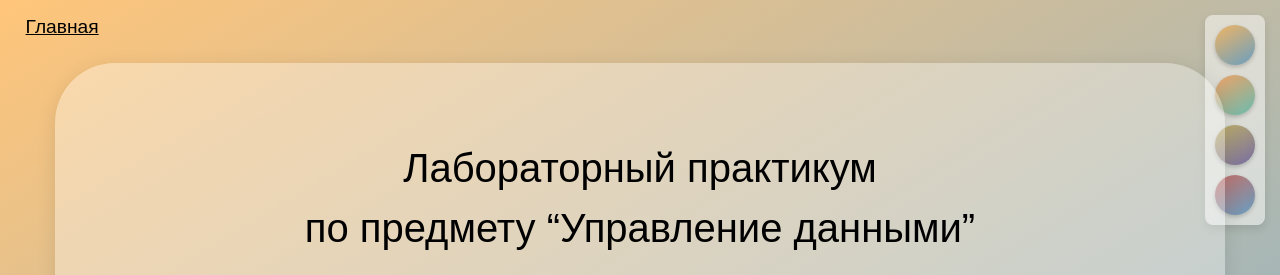
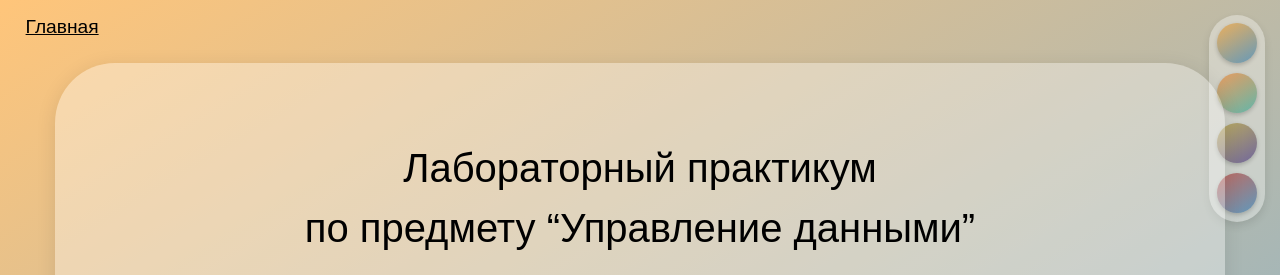
Before and after one commit to aleksgov/web_lab, a React (Create React App) app: page / in a window 1280 px wide. Both pictures are taken after a click on the button 1235 px from the left and 45 px from the top of the page. Shown: the top 275 px of the page. Built offline with nearby package versions, Linux system fonts and the light colour scheme.

Commit message:
refining the color menu

```diff
--- a/src/App.css
+++ b/src/App.css
@@ -19,22 +19,35 @@
 
 .color-buttons-container {
   position: absolute;
+  width: 40px;
   top: 15px;
   right: 15px;
   display: flex;
   flex-direction: column;
+  align-items: center;
   gap: 10px;
   z-index: 1;
-  background: rgba(255, 255, 255, 0.5);
-  padding: 10px;
-  border-radius: 8px;
+  background: rgba(255, 255, 255, 0.33);
+  padding: 8px;
+  border-radius: 30px;
   box-shadow: 0 4px 8px rgba(0, 0, 0, 0.1);
+  overflow: hidden;
+}
+
+.color-menu {
+  display: flex;
+  width: 100%;
+  flex-direction: column;
+  gap: 10px;
+  padding: 0 10px 1px 10px;
+  border-radius: 10px;
+  transition: max-height 0.3s ease;
 }
 
 .color-button {
   width: 40px;
   height: 40px;
-  border-radius: 50%;
+  border-radius: 30px;
   border: none;
   cursor: pointer;
   box-shadow: 0 2px 4px rgba(0, 0, 0, 0.2);
--- a/src/App.js
+++ b/src/App.js
@@ -14,7 +14,15 @@ function App() {
     const [labNumber, setLabNumber] = useState(null);
     const [activeVariant, setActiveVariant] = useState(1);
     const [variantsCount, setVariantsCount] = useState(30);
-    const [backgroundStyle, setBackgroundStyle] = useState();
+    const [backgroundStyle, setBackgroundStyle] = useState('');
+    const [selectedButtonIndex, setSelectedButtonIndex] = useState(0);
+    const [menuVisible, setMenuVisible] = useState(false);
+    const colors = [
+        "linear-gradient(149deg, rgba(255, 144, 0, 0.52) 0%, rgba(0, 102, 174, 0.52) 100%)",
+        "linear-gradient(149deg, rgba(255, 108, 0, 0.52) 0%, rgba(0, 158, 142, 0.52) 100%)",
+        "linear-gradient(149deg, rgba(166, 136, 0, 0.52) 0%, rgba(29, 7, 114, 0.52) 100%)",
+        "linear-gradient(149deg, rgba(180, 13, 0, 0.52) 0%, rgba(0, 102, 174, 0.52) 100%)",
+    ];
 
     // Обновление компонента
     const causeAnUpdate = () => setForceUpdate(Math.random());
@@ -135,6 +143,12 @@ function App() {
         addTab(`Вариант №${variantIndex}`, "");
     };
 
+    const handleColorButtonClick = (index) => {
+        setBackgroundStyle(colors[index]);
+        setSelectedButtonIndex(index);
+        setMenuVisible(false);
+    };
+
     // Рендеринг вкладок
     const renderTabs = () => {
         return tabs.map((tab, index) => (
@@ -246,19 +260,31 @@ function App() {
         return null;
     };
 
-    const handleColorButtonClick = (style) => {
-        setBackgroundStyle(style);
-    };
-
     return (
         <div className="App">
-            <div className="background" style={{background: backgroundStyle}}></div>
+            <div className="background" style={{ background: backgroundStyle }}></div>
             {activeTab === 0 && (
                 <div className="color-buttons-container">
-                    <button className="color-button" onClick={() => handleColorButtonClick("linear-gradient(149deg, rgba(255, 144, 0, 0.52) 0%, rgba(0, 102, 174, 0.52) 100%)")}></button>
-                    <button className="color-button" onClick={() => handleColorButtonClick("linear-gradient(149deg, rgba(255, 108, 0, 0.52) 0%, rgba(0, 158, 142, 0.52) 100%)")}></button>
-                    <button className="color-button" onClick={() => handleColorButtonClick("linear-gradient(149deg, rgba(166, 136, 0, 0.52) 0%, rgba(29, 7, 114, 0.52) 100%)")}></button>
-                    <button className="color-button" onClick={() => handleColorButtonClick("linear-gradient(149deg, rgba(180, 13, 0, 0.52) 0%, rgba(0, 102, 174, 0.52) 100%)")}></button>
+                    <button
+                        className="color-button"
+                        style={{ background: colors[selectedButtonIndex] }}
+                        onClick={() => setMenuVisible(!menuVisible)}
+                    ></button>
+
+                    {menuVisible && (
+                        <div className="color-menu">
+                            {colors.map((color, index) => (
+                                index !== selectedButtonIndex && (
+                                    <button
+                                        key={index}
+                                        className="color-button"
+                                        style={{ background: color }}
+                                        onClick={() => handleColorButtonClick(index)}
+                                    ></button>
+                                )
+                            ))}
+                        </div>
+                    )}
                 </div>
             )}
             <div className="tabs-container">
@@ -266,6 +292,7 @@ function App() {
             </div>
             {renderContent()}
         </div>
+
     );
 }
 
```
